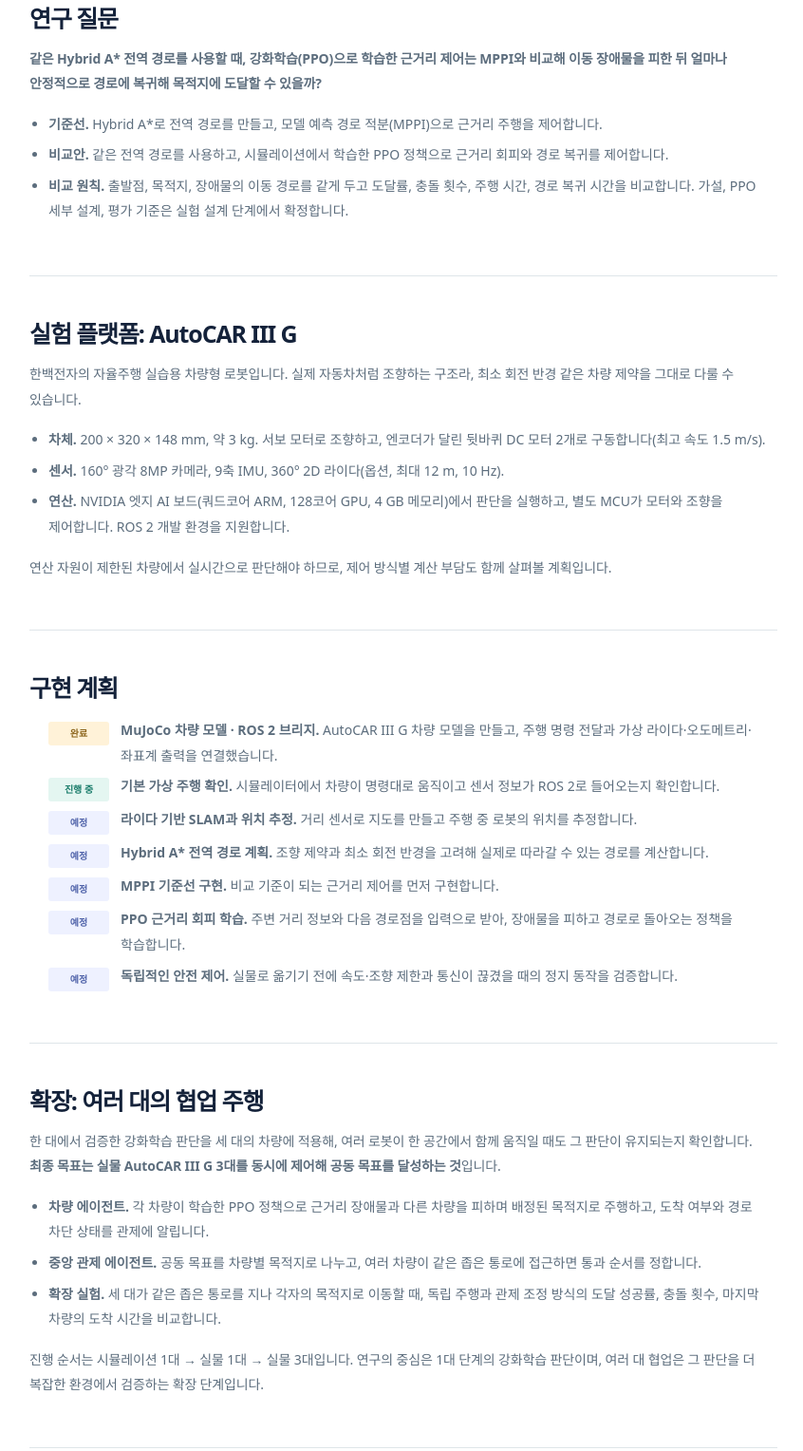
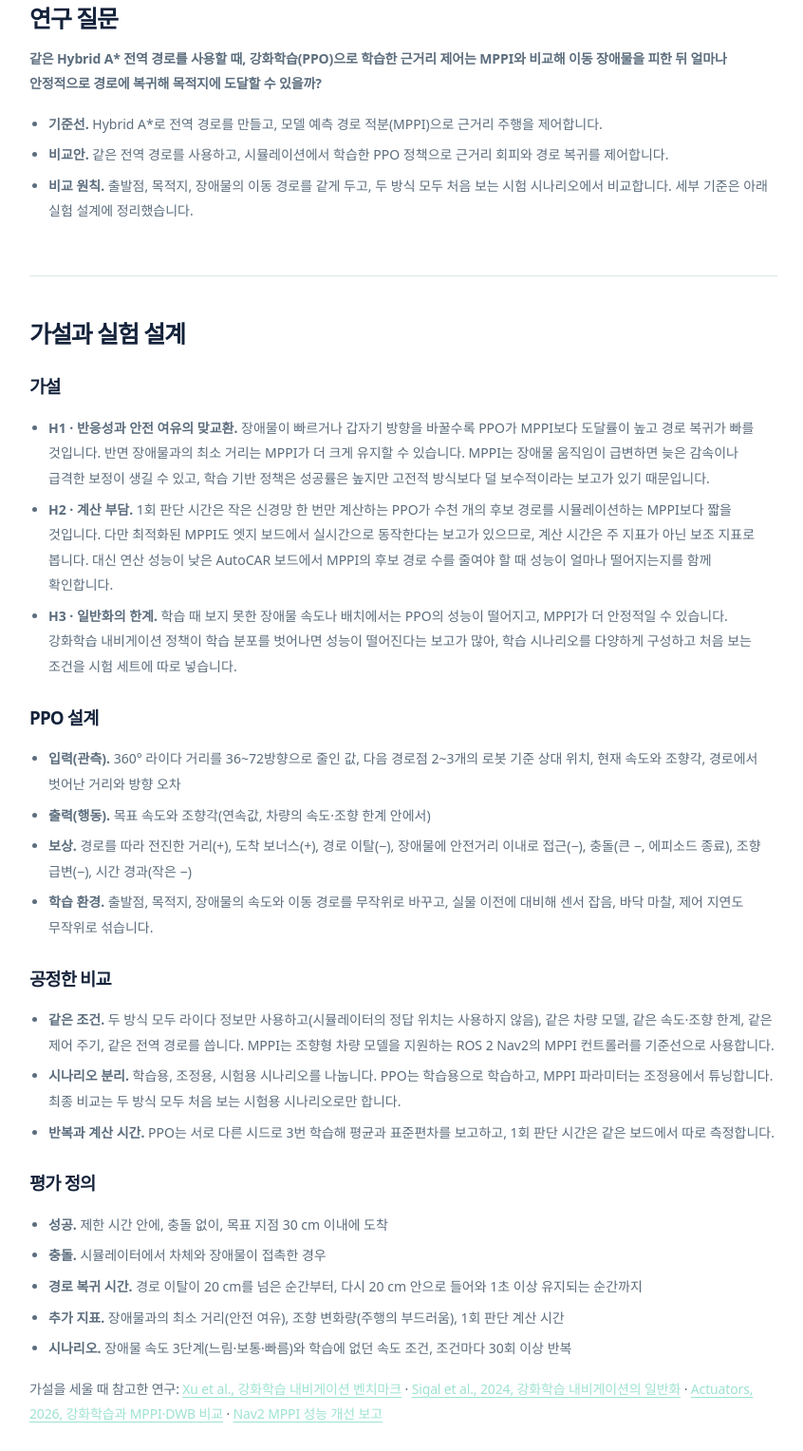
Before and after one commit to GitHaewon/portfolio-lab, a plain HTML site: page projects/physical-ai-mobility.html in a window 1280 px wide. Shown: the part 1003-2531 px from the top of the page at 95% size, without its empty margins (9-855 px from the left). Drawn offline with Linux system fonts and the light colour scheme.

Commit message:
Physical AI: 가설과 실험 설계 섹션 추가 (선행 연구 검토 반영)
Co-Authored-By: Claude Opus 5.5 <noreply@anthropic.com>
Claude-Session: https://claude.ai/code/session_01XZufs6RKu1kzWjaacktiZh

```diff
--- a/assets/style.css
+++ b/assets/style.css
@@ -811,3 +811,9 @@
   text-align: center;
   margin-top: 4px;
 }
+
+.detail-main .physical-ai-next a {
+  color: var(--teal, #167c6e);
+  text-decoration: underline;
+  text-underline-offset: 3px;
+}
--- a/projects/physical-ai-mobility.html
+++ b/projects/physical-ai-mobility.html
@@ -7,7 +7,7 @@
   <meta name="description" content="AutoCAR III G 시뮬레이션에서 차량형 로봇의 전역 경로 계획과 동적 장애물 회피를 연구하는 진행 중인 Physical AI 프로젝트입니다.">
   <title>Physical AI · 멀티에이전트 모빌리티 | AI Research Portfolio</title>
   <link rel="icon" href="../assets/favicon.svg" type="image/svg+xml">
-  <link rel="stylesheet" href="../assets/style.css?v=physical-ai-rl">
+  <link rel="stylesheet" href="../assets/style.css?v=physical-ai-design">
   <script src="../assets/app.js" defer></script>
 </head>
 <body>
@@ -46,8 +46,39 @@
             <ul>
               <li><strong>기준선.</strong> Hybrid A*로 전역 경로를 만들고, 모델 예측 경로 적분(MPPI)으로 근거리 주행을 제어합니다.</li>
               <li><strong>비교안.</strong> 같은 전역 경로를 사용하고, 시뮬레이션에서 학습한 PPO 정책으로 근거리 회피와 경로 복귀를 제어합니다.</li>
-              <li><strong>비교 원칙.</strong> 출발점, 목적지, 장애물의 이동 경로를 같게 두고 도달률, 충돌 횟수, 주행 시간, 경로 복귀 시간을 비교합니다. 가설, PPO 세부 설계, 평가 기준은 실험 설계 단계에서 확정합니다.</li>
+              <li><strong>비교 원칙.</strong> 출발점, 목적지, 장애물의 이동 경로를 같게 두고, 두 방식 모두 처음 보는 시험 시나리오에서 비교합니다. 세부 기준은 아래 실험 설계에 정리했습니다.</li>
             </ul>
+          </section>
+          <section aria-labelledby="design-title">
+            <h2 id="design-title">가설과 실험 설계</h2>
+            <h3 class="sub-heading">가설</h3>
+            <ul>
+              <li><strong>H1 · 반응성과 안전 여유의 맞교환.</strong> 장애물이 빠르거나 갑자기 방향을 바꿀수록 PPO가 MPPI보다 도달률이 높고 경로 복귀가 빠를 것입니다. 반면 장애물과의 최소 거리는 MPPI가 더 크게 유지할 수 있습니다. MPPI는 장애물 움직임이 급변하면 늦은 감속이나 급격한 보정이 생길 수 있고, 학습 기반 정책은 성공률은 높지만 고전적 방식보다 덜 보수적이라는 보고가 있기 때문입니다.</li>
+              <li><strong>H2 · 계산 부담.</strong> 1회 판단 시간은 작은 신경망 한 번만 계산하는 PPO가 수천 개의 후보 경로를 시뮬레이션하는 MPPI보다 짧을 것입니다. 다만 최적화된 MPPI도 엣지 보드에서 실시간으로 동작한다는 보고가 있으므로, 계산 시간은 주 지표가 아닌 보조 지표로 봅니다. 대신 연산 성능이 낮은 AutoCAR 보드에서 MPPI의 후보 경로 수를 줄여야 할 때 성능이 얼마나 떨어지는지를 함께 확인합니다.</li>
+              <li><strong>H3 · 일반화의 한계.</strong> 학습 때 보지 못한 장애물 속도나 배치에서는 PPO의 성능이 떨어지고, MPPI가 더 안정적일 수 있습니다. 강화학습 내비게이션 정책이 학습 분포를 벗어나면 성능이 떨어진다는 보고가 많아, 학습 시나리오를 다양하게 구성하고 처음 보는 조건을 시험 세트에 따로 넣습니다.</li>
+            </ul>
+            <h3 class="sub-heading">PPO 설계</h3>
+            <ul>
+              <li><strong>입력(관측).</strong> 360° 라이다 거리를 36~72방향으로 줄인 값, 다음 경로점 2~3개의 로봇 기준 상대 위치, 현재 속도와 조향각, 경로에서 벗어난 거리와 방향 오차</li>
+              <li><strong>출력(행동).</strong> 목표 속도와 조향각(연속값, 차량의 속도·조향 한계 안에서)</li>
+              <li><strong>보상.</strong> 경로를 따라 전진한 거리(+), 도착 보너스(+), 경로 이탈(−), 장애물에 안전거리 이내로 접근(−), 충돌(큰 −, 에피소드 종료), 조향 급변(−), 시간 경과(작은 −)</li>
+              <li><strong>학습 환경.</strong> 출발점, 목적지, 장애물의 속도와 이동 경로를 무작위로 바꾸고, 실물 이전에 대비해 센서 잡음, 바닥 마찰, 제어 지연도 무작위로 섞습니다.</li>
+            </ul>
+            <h3 class="sub-heading">공정한 비교</h3>
+            <ul>
+              <li><strong>같은 조건.</strong> 두 방식 모두 라이다 정보만 사용하고(시뮬레이터의 정답 위치는 사용하지 않음), 같은 차량 모델, 같은 속도·조향 한계, 같은 제어 주기, 같은 전역 경로를 씁니다. MPPI는 조향형 차량 모델을 지원하는 ROS 2 Nav2의 MPPI 컨트롤러를 기준선으로 사용합니다.</li>
+              <li><strong>시나리오 분리.</strong> 학습용, 조정용, 시험용 시나리오를 나눕니다. PPO는 학습용으로 학습하고, MPPI 파라미터는 조정용에서 튜닝합니다. 최종 비교는 두 방식 모두 처음 보는 시험용 시나리오로만 합니다.</li>
+              <li><strong>반복과 계산 시간.</strong> PPO는 서로 다른 시드로 3번 학습해 평균과 표준편차를 보고하고, 1회 판단 시간은 같은 보드에서 따로 측정합니다.</li>
+            </ul>
+            <h3 class="sub-heading">평가 정의</h3>
+            <ul>
+              <li><strong>성공.</strong> 제한 시간 안에, 충돌 없이, 목표 지점 30 cm 이내에 도착</li>
+              <li><strong>충돌.</strong> 시뮬레이터에서 차체와 장애물이 접촉한 경우</li>
+              <li><strong>경로 복귀 시간.</strong> 경로 이탈이 20 cm를 넘은 순간부터, 다시 20 cm 안으로 들어와 1초 이상 유지되는 순간까지</li>
+              <li><strong>추가 지표.</strong> 장애물과의 최소 거리(안전 여유), 조향 변화량(주행의 부드러움), 1회 판단 계산 시간</li>
+              <li><strong>시나리오.</strong> 장애물 속도 3단계(느림·보통·빠름)와 학습에 없던 속도 조건, 조건마다 30회 이상 반복</li>
+            </ul>
+            <p class="physical-ai-next">가설을 세울 때 참고한 연구: <a href="https://www.cs.utexas.edu/~xiao/papers/navbenchmark.pdf" target="_blank" rel="noopener">Xu et al., 강화학습 내비게이션 벤치마크</a> · <a href="https://arxiv.org/abs/2308.14947" target="_blank" rel="noopener">Sigal et al., 2024, 강화학습 내비게이션의 일반화</a> · <a href="https://www.mdpi.com/2076-0825/15/11/595" target="_blank" rel="noopener">Actuators, 2026, 강화학습과 MPPI·DWB 비교</a> · <a href="https://discourse.openrobotics.org/t/nav2-speedups-in-mppi-smac-planner/41667" target="_blank" rel="noopener">Nav2 MPPI 성능 개선 보고</a></p>
           </section>
           <section aria-labelledby="platform-title">
             <h2 id="platform-title">실험 플랫폼: AutoCAR III G</h2>
```
